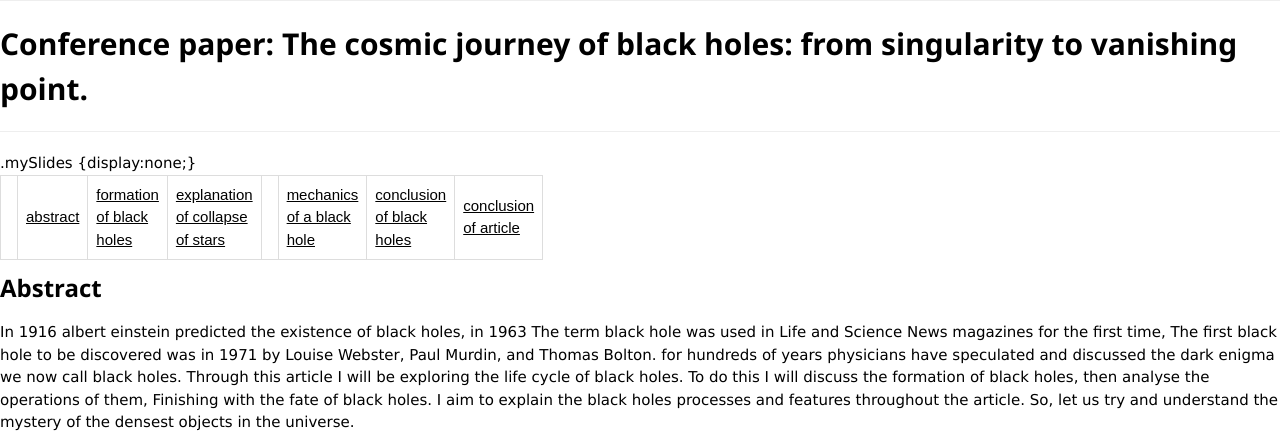
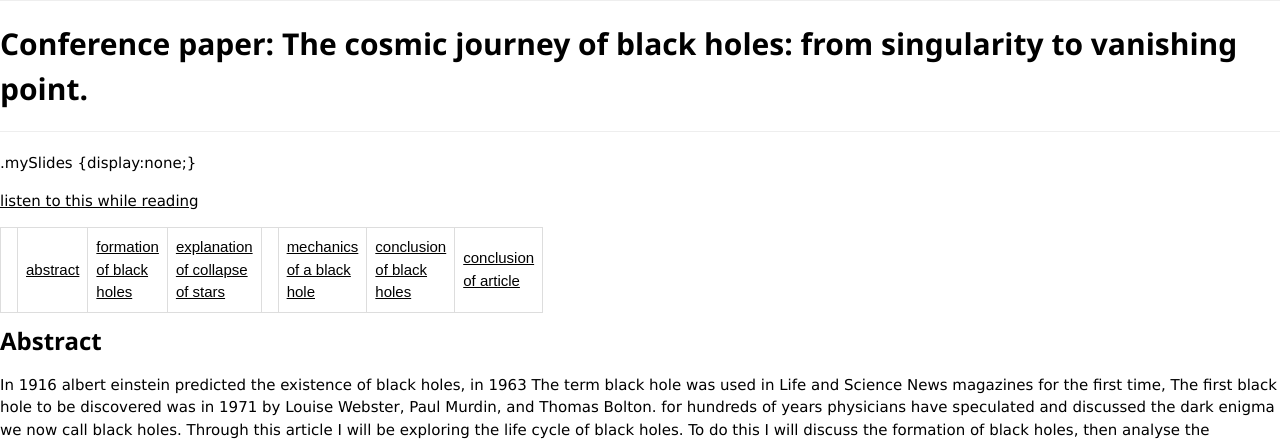
Before and after one commit to FEPSFY6868729/FY6868729, a plain HTML site: page index.html in a window 1280 px wide. Shown: the part 375-816 px from the top of the page. Drawn offline with nearby package versions, Linux system fonts and the light colour scheme.

Commit message:
Update index.html

```diff
--- a/index.html
+++ b/index.html
@@ -46,6 +46,7 @@
     .mySlides {display:none;}
   </style>
     <body>
+      <p><a href="https://www.youtube.com/watch?v=ywvRgGAd2XI"> listen to this while reading</a></p>
       <table>
         <th>
         <td><a href= "#abstract">abstract</a></td>
```
